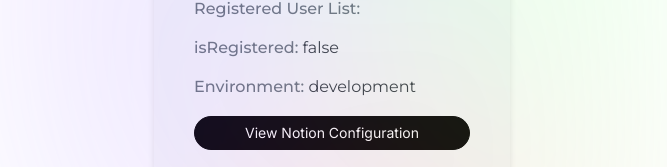
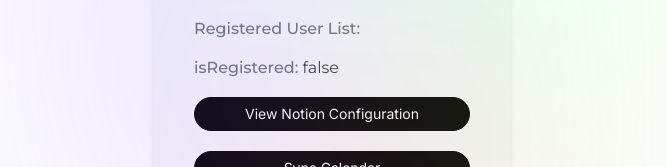
Before and after one commit to HUIXIN-TW/NotionSyncGCalFrontend, a Next.js app: page /profile in a window 1280 px wide. Shown: the part 358-525 px from the top of the page, without its empty margins (308-975 px from the left). Built offline with nearby package versions, Linux system fonts and the light colour scheme; no server answers; sample sign-in values are in the browser's storage.

Commit message:
debug: remove env name

```diff
--- a/src/components/profile/Profile.jsx
+++ b/src/components/profile/Profile.jsx
@@ -8,7 +8,6 @@
 import GetNotionConfigButton from "@components/button/GetNotionConfigButton";
 
 const isProd = process.env.NODE_ENV === "production";
-const envName = process.env.NODE_ENV;
 
 const Profile = ({ session, signOut }) => {
   const [now, setNow] = useState(Date.now());
@@ -159,9 +158,6 @@
             <span className={styles.profile_label}>isRegistered:</span>{" "}
             {String(isRegistered)}
           </div>
-          <div className={styles.profile_detail}>
-            <span className={styles.profile_label}>Environment:</span> {envName}
-          </div>
         </>
       )}
       {syncResult && (
@@ -175,9 +171,6 @@
           <div className={styles.profile_detail}>
             <span className={styles.profile_label}>Message:</span>{" "}
             {syncResult.message}
-          </div>
-          <div className={styles.profile_detail}>
-            <span className={styles.profile_label}>Environment:</span> {envName}
           </div>
         </>
       )}
```
